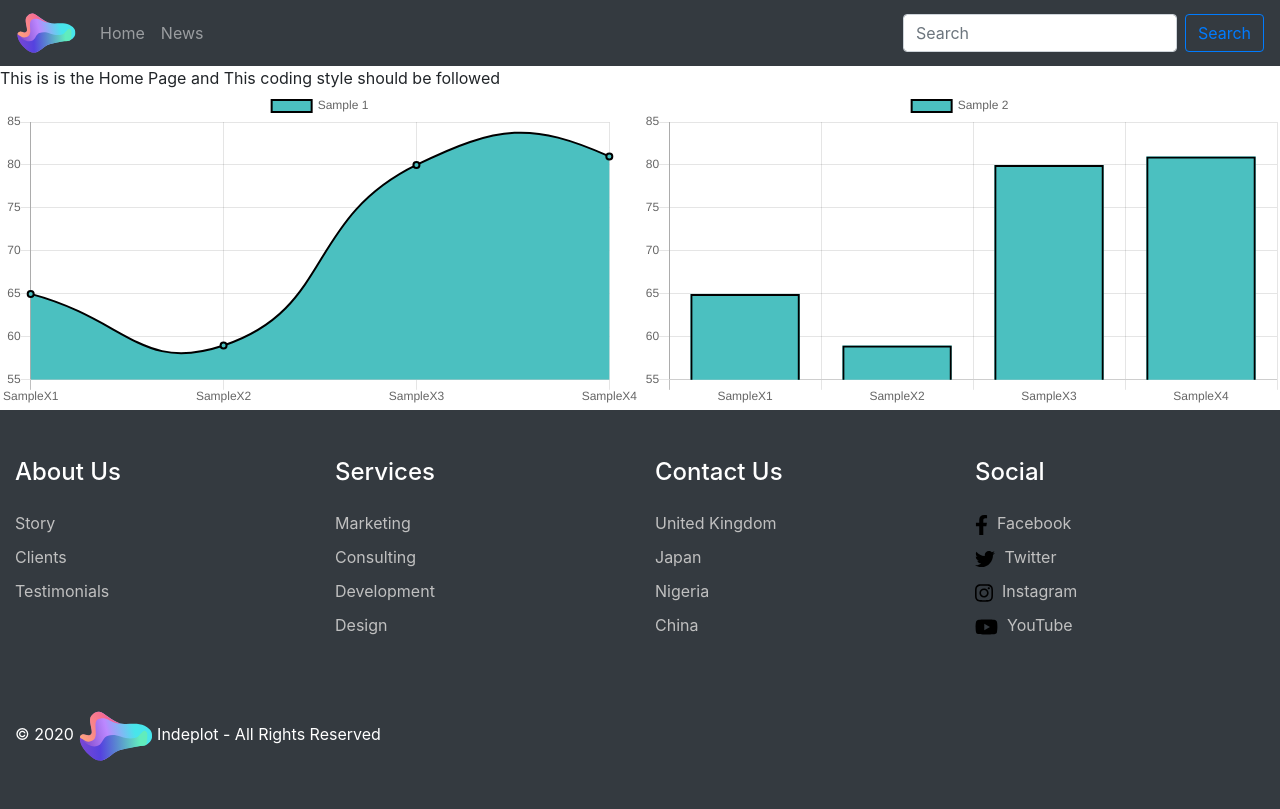
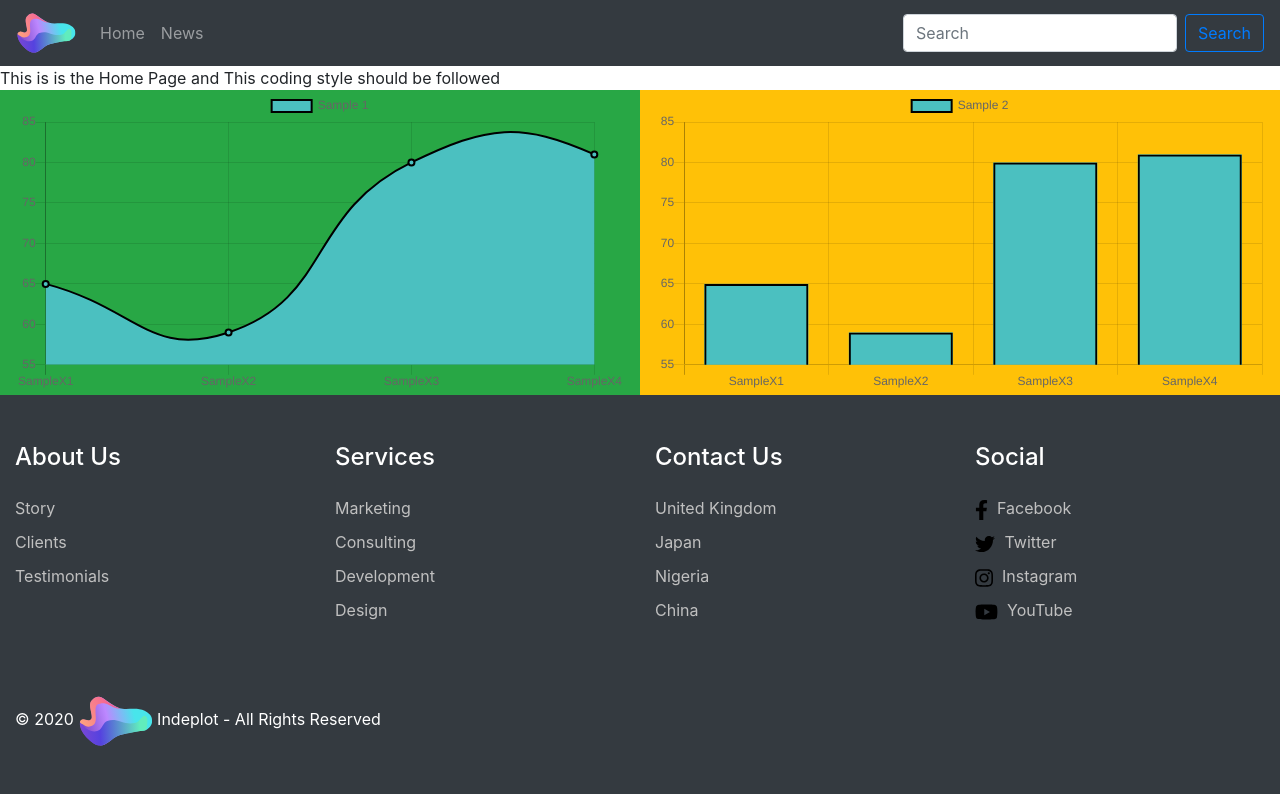
Before and after one commit to indeplot/indeplot, a React (Create React App) app: page / in a window 1280 px wide. Built offline with nearby package versions, Linux system fonts and the light colour scheme.

Commit message:
updated styles on chart container

```diff
--- a/src/pages/HomePage/HomePage.js
+++ b/src/pages/HomePage/HomePage.js
@@ -14,6 +14,7 @@ class HomePage extends React.Component {
                 'SampleX4']
         }
     }
+
     render() {
         return (
 
@@ -22,12 +23,14 @@ class HomePage extends React.Component {
                 <Row>
                     <Col>This is is the Home Page and This coding style should be followed</Col>
                 </Row>
-                <div style={{ display: "flex" }}>
-                    <div style={{ flex: 1 }}>
-                        <Charts chartType="Line" labels={this.state.labels} title="Sample 1" data={this.state.data} options={{}} />
-                    </div>
-                    <div style={{ flex: 1 }}>
-                        <Charts chartType="Bar" labels={this.state.labels} title="Sample 2" data={this.state.data} options={{}} />
+                <div className="container-fluid">
+                    <div className="row">
+                        <div className="col-sm-6 bg-success">
+                            <Charts chartType="Line" labels={this.state.labels} title="Sample 1" data={this.state.data} options={{}} />
+                        </div>
+                        <div className="col-sm-6 bg-warning">
+                            <Charts chartType="Bar" labels={this.state.labels} title="Sample 2" data={this.state.data} options={{}} />
+                        </div>
                     </div>
                 </div>
                 <Footer />
```
